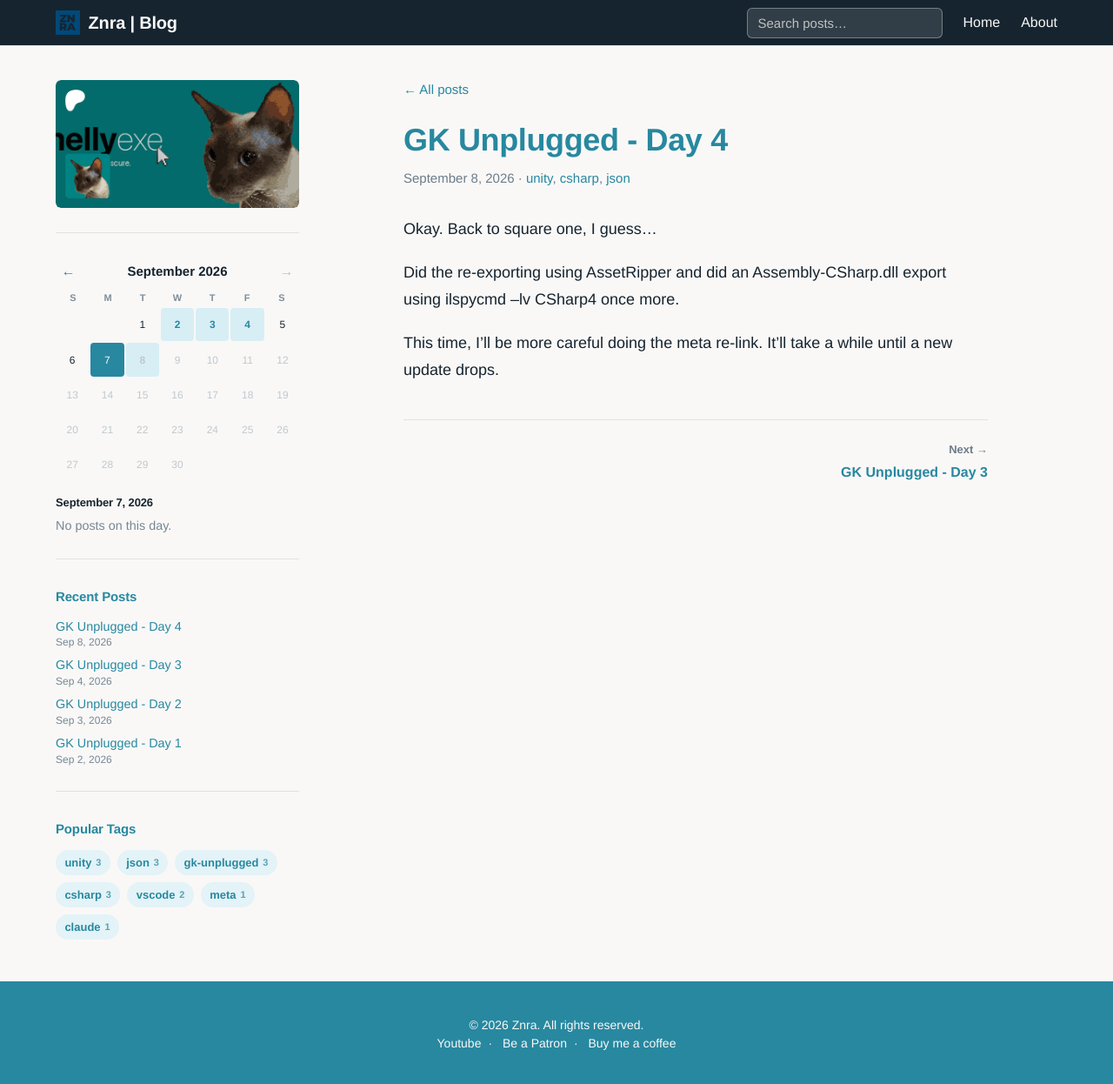
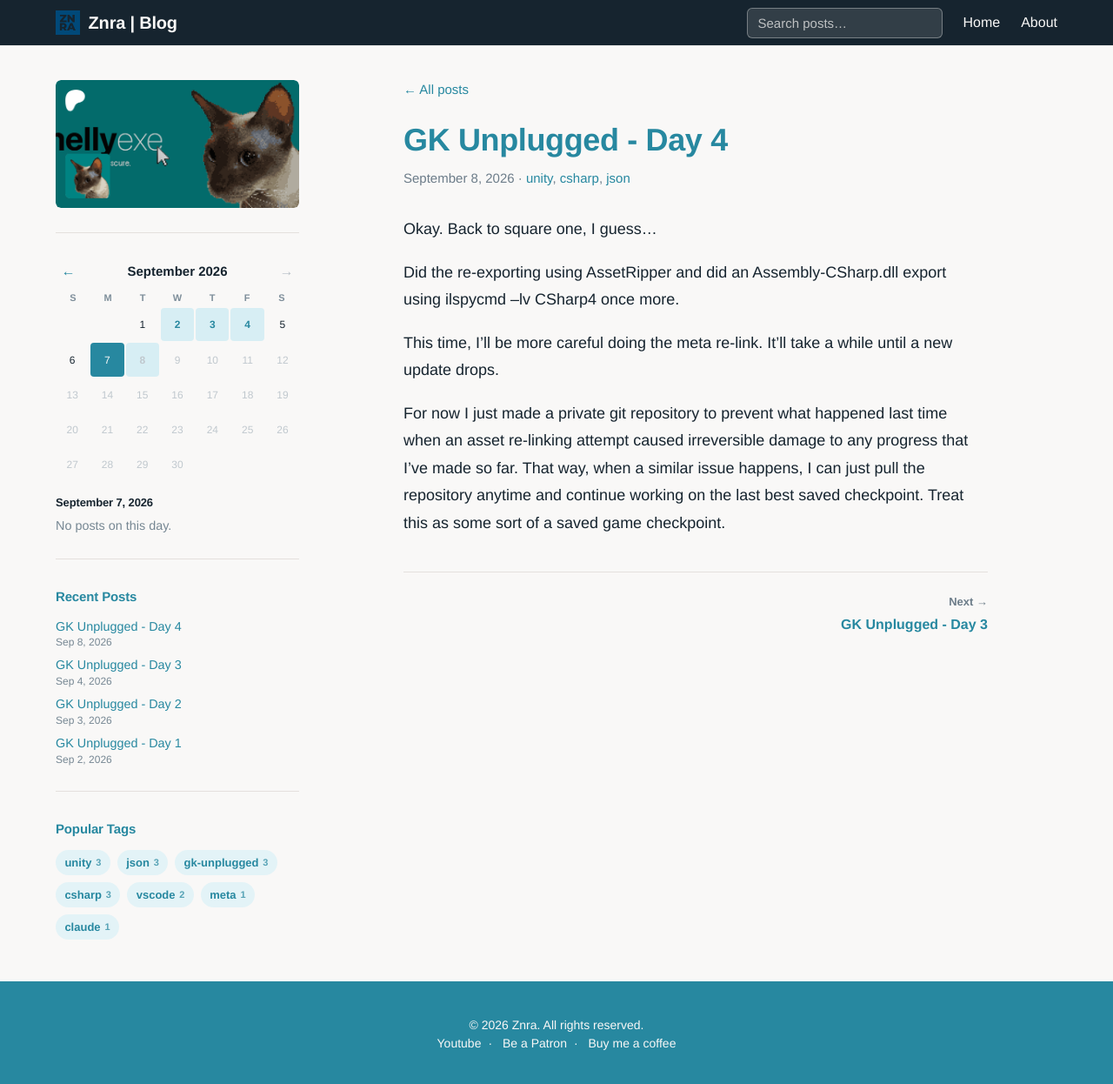
Before and after one commit to znraznra/znraznra.github.io, a Jekyll site: the page built from _posts/2026-09-07-gk-unplugged-day-4.md, in a window 1280 px wide and 1250 px high. Shown: the top 1246 px of the window at 87% size. Built offline with Jekyll 4.4.1, drawn with Linux system fonts in a browser that asks for light colours.

Commit message:
Update Post “2026-09-07-gk-unplugged-day-4”

```diff
--- a/_posts/2026-09-07-gk-unplugged-day-4.md
+++ b/_posts/2026-09-07-gk-unplugged-day-4.md
@@ -13,3 +13,5 @@ Okay. Back to square one, I guess...
 Did the re-exporting using AssetRipper and did an Assembly-CSharp.dll export using ilspycmd --lv CSharp4 once more.
 
 This time, I'll be more careful doing the meta re-link. It'll take a while until a new update drops.
+
+For now I just made a private git repository to prevent what happened last time when an asset re-linking attempt caused irreversible damage to any progress that I've made so far. That way, when a similar issue happens, I can just pull the repository anytime and continue working on the last best saved checkpoint. Treat this as some sort of a saved game checkpoint.
```
